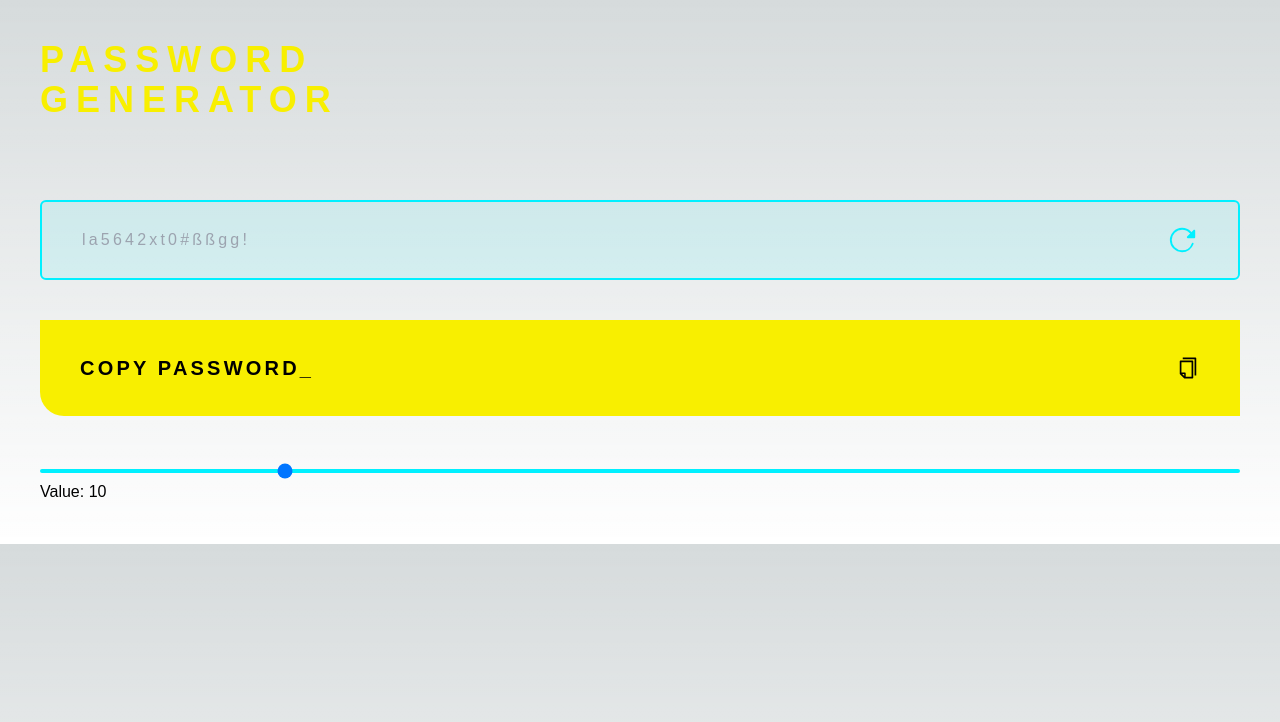
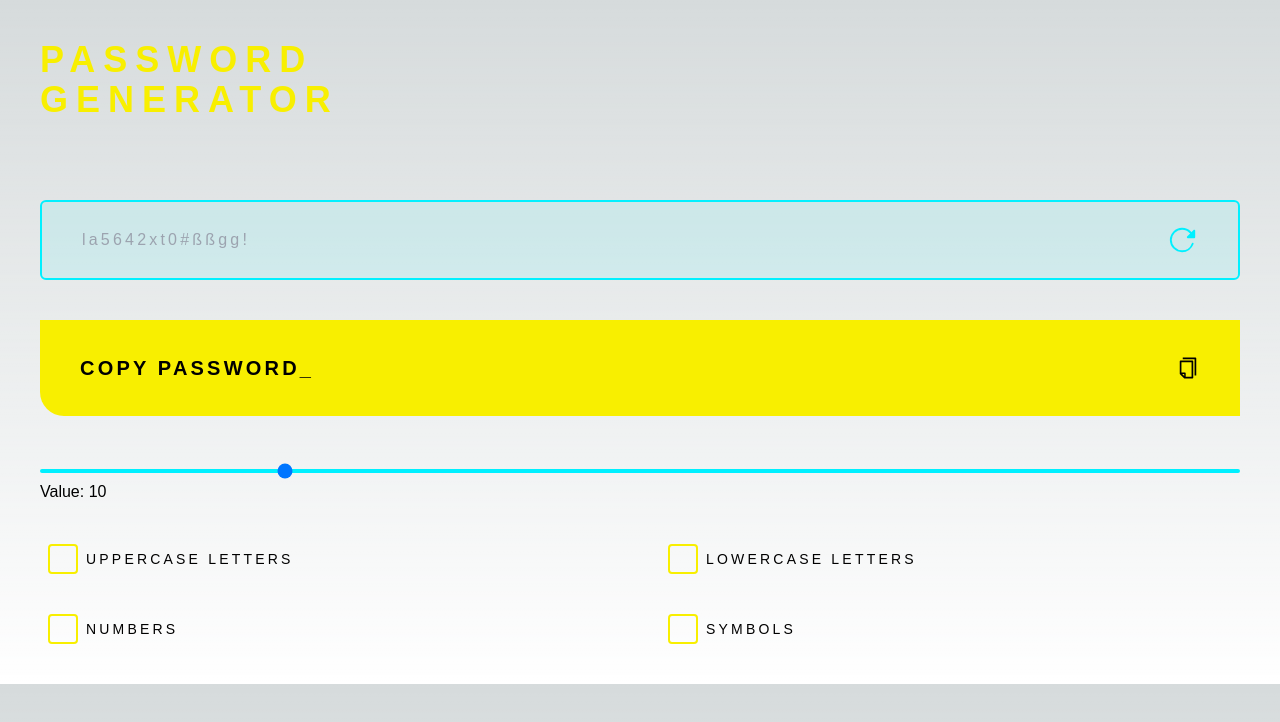
Before and after one commit to danielgen01/pw-generator, a Next.js app: page / in a window 1280 px wide. Shown: the top 722 px of the page. Built offline with nearby package versions, Linux system fonts and the light colour scheme; a web font is replaced by a local one.

Commit message:
add own styled custom checkbox comp

```diff
--- /dev/null
+++ b/app/components/CustomCheckbox/CheckBox.tsx
@@ -0,0 +1,38 @@
+import React, { useState } from "react"
+import "./Checkbox.css"
+
+type CheckboxProps = {
+  label: string
+  onChange: (checked: boolean) => void
+}
+
+const CheckBox: React.FC<CheckboxProps> = ({ label, onChange }) => {
+  const [checked, setChecked] = useState(false)
+
+  const handleToggle = () => {
+    const newChecked = !checked
+    setChecked(newChecked)
+    onChange(newChecked)
+  }
+
+  return (
+    <label className="checkbox flex items-center gap-2 cursor-pointer">
+      <input
+        type="checkbox"
+        checked={checked}
+        onChange={handleToggle}
+        className="appearance-none"
+      />
+      <span
+        className={`checkbox-custom bg-neon-yellow ${
+          checked ? "checkbox-custom--checked" : ""
+        }`}
+      />
+      <span className="uppercase font-normal text-sm tracking-[3.2px] text-left">
+        {label}
+      </span>
+    </label>
+  )
+}
+
+export default CheckBox
--- /dev/null
+++ b/app/components/CustomCheckbox/Checkbox.css
@@ -0,0 +1,22 @@
+.checkbox {
+    display: inline-flex;
+    align-items: center;
+    cursor: pointer;
+  }
+
+  .checkbox input[type="checkbox"] {
+    appearance: none;
+  }
+
+  .checkbox-custom {
+    display: inline-block;
+    width: 30px;
+    height: 30px;
+    border: 2px solid #F8EF00; /* Beispiel: Ändere die Farbe nach deinen Wünschen */
+    border-radius: 4px;
+    background-color: transparent;
+  }
+
+  .checkbox-custom--checked {
+    background-color: #F8EF00; /* Beispiel: Ändere die Farbe nach deinen Wünschen */
+  }
--- a/app/components/Hero/Hero.tsx
+++ b/app/components/Hero/Hero.tsx
@@ -1,9 +1,16 @@
+"use client"
 import React from "react"
 import { IoReload } from "react-icons/io5"
 import { AiOutlineCopy } from "react-icons/ai"
 import Slider from "./Slider"
+import CheckBox from "../CustomCheckbox/CheckBox"
 
 const Hero: React.FC = () => {
+	const handleCheckboxChange = (checked: boolean) => {
+		// Hier kannst du den aktualisierten Status der Checkbox verwenden
+		console.log("Checkbox toggled:", checked)
+	}
+
 	return (
 		<section className="px-10 py-10 flex flex-col items-start gap-10">
 			<div className="generated-passwort h-20 bg-[#00F0FF19] border-bright-aque border-2 outline-none px-10 flex items-center justify-between w-full  rounded-md">
@@ -22,10 +29,16 @@ const Hero: React.FC = () => {
 				copy password_ <AiOutlineCopy className="text-2xl" />
 			</button>
 
-                <div className="range-slider w-full">
-                    <Slider />
-                </div>
+			<div className="range-slider w-full">
+				<Slider />
+			</div>
 
+			<div className="checkboxes grid grid-cols-2 w-full gap-10 ">
+				<CheckBox label="uppercase letters" onChange={handleCheckboxChange} />
+				<CheckBox label="lowercase letters" onChange={handleCheckboxChange} />
+				<CheckBox label="Numbers" onChange={handleCheckboxChange} />
+				<CheckBox label="Symbols" onChange={handleCheckboxChange} />
+			</div>
 		</section>
 	)
 }
```
